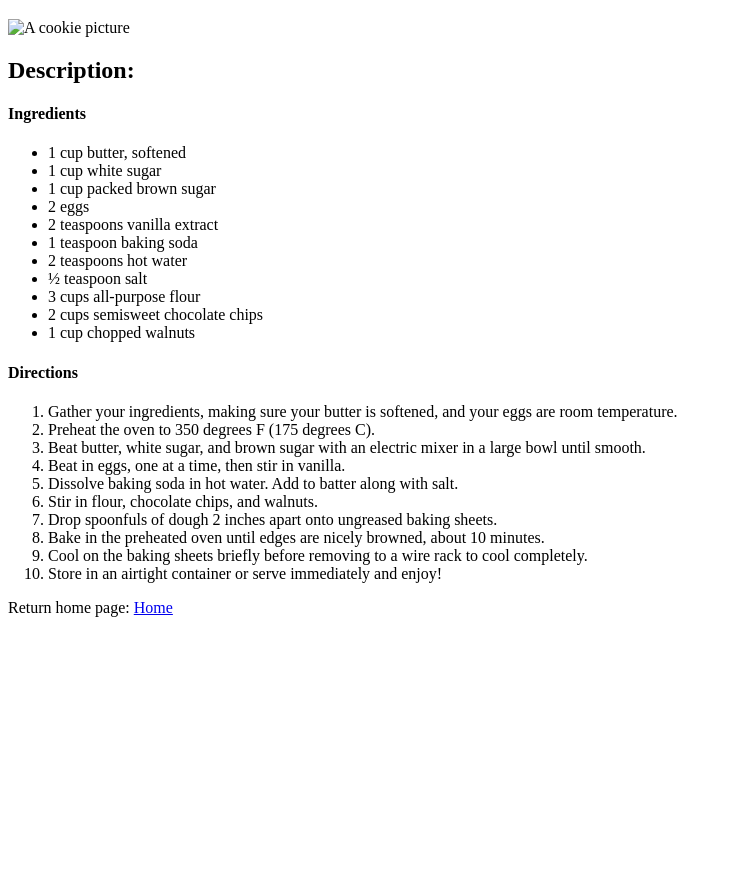
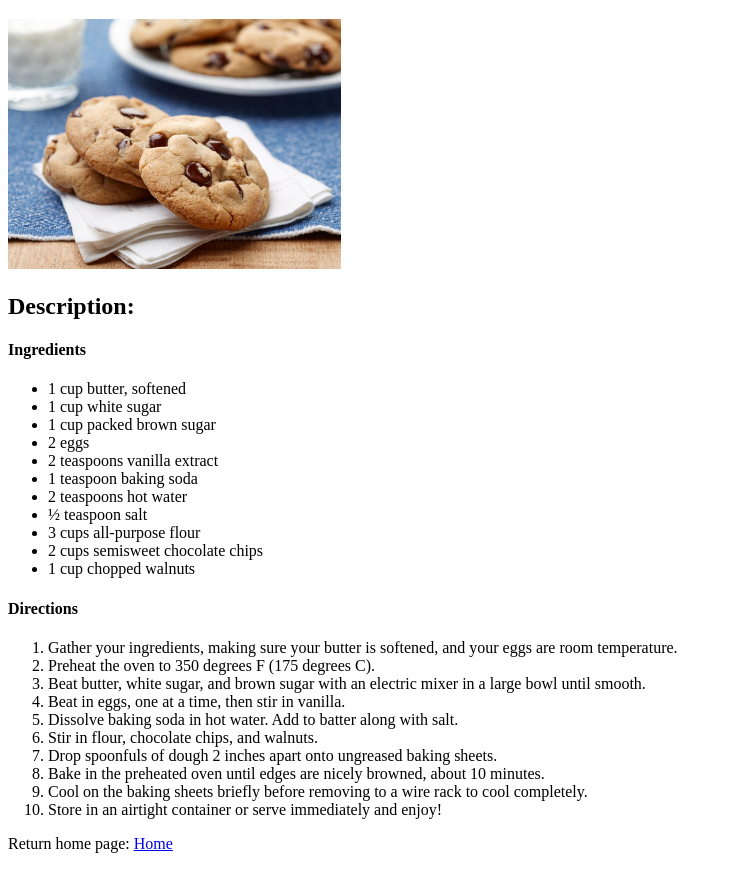
Before and after one commit to BatY0/odin-recipes, a plain HTML site: page recipes/cookie.html in a window 1280 px wide. Shown: the part 61-930 px from the top of the page, without its empty margins (0-732 px from the left). Before the commit the page ends 800 px from the top, so only its background shows below. Drawn offline with Linux system fonts and the light colour scheme.

Commit message:
A picture format was wrong

```diff
--- a/recipes/cookie.html
+++ b/recipes/cookie.html
@@ -6,7 +6,7 @@
 </head>
 <body>
     <h1>Cookie Recipe</h1>
-    <img src="../images/cookie.jpg" alt="A cookie picture" height="250">
+    <img src="../images/cookie.jpeg" alt="A cookie picture" height="250">
     <h2>Description:</h2>
     <h4>Ingredients</h4>
     <ul>
```
